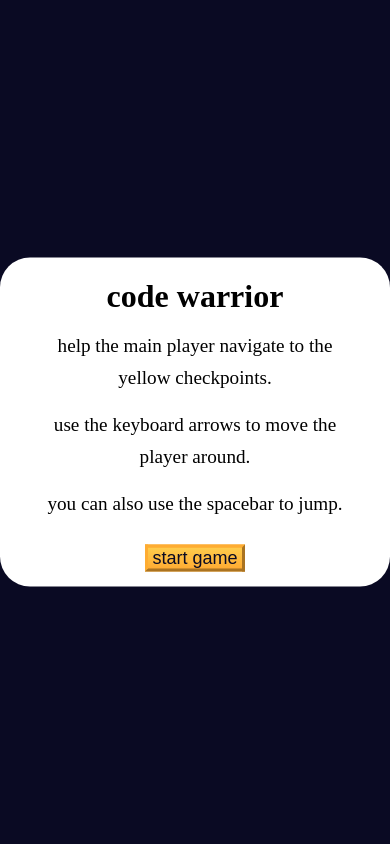
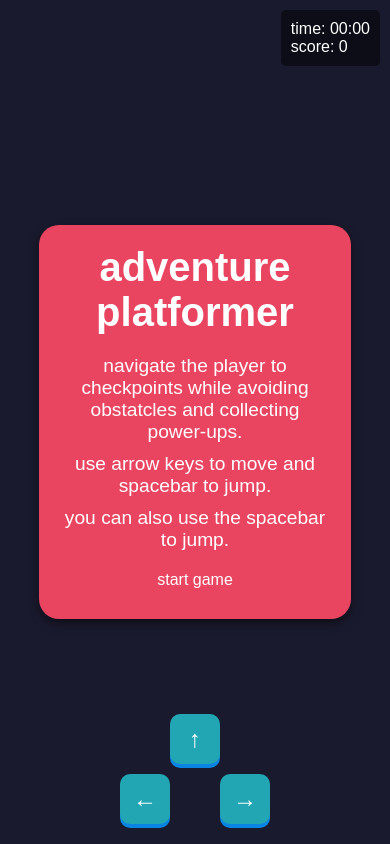
Before and after one commit to xylemic/practice_repo, a plain HTML site: page platformer-game/index.html in a window 390 px wide. Drawn offline with Linux system fonts and the light colour scheme.

Commit message:
small adjustment

```diff
--- a/platformer-game/index.html
+++ b/platformer-game/index.html
@@ -8,23 +8,35 @@
   </head>
   <body>
     <div class="start__screen">
-      <h1 class="main__title">code warrior</h1>
+      <h1 class="main__title">adventure platformer</h1>
       <p class="instructions">
-        help the main player navigate to the yellow checkpoints.
+        navigate the player to checkpoints while avoiding obstatcles and
+        collecting power-ups.
       </p>
-      <p class="instructions">
-        use the keyboard arrows to move the player around.
-      </p>
+      <p class="instructions">use arrow keys to move and spacebar to jump.</p>
       <p class="instructions">you can also use the spacebar to jump.</p>
       <div class="btn__container">
         <button class="btn" id="start-btn">start game</button>
       </div>
     </div>
+
+    <!-- checkpoint  screen -->
     <div class="checkpoint__screen">
-      <h2>congrats!</h2>
-      <p>you reached the last checkpoint.</p>
+      <h2>checkpoint reached!</h2>
+      <p>congratulations! keep going to reach the final goal!</p>
     </div>
+
+    <!-- timer and score display -->
+    <div class="hud">
+      <p>time: <span id="timer">00:00</span></p>
+      <p>score: <span id="score">0</span></p>
+    </div>
+
+    <!-- game canvas -->
     <canvas id="canvas"></canvas>
+
+    <!-- directional controls for mobile/tablets -->
+    <div class="direction__controls" id="direction-controls"></div>
     <script src="index.js"></script>
   </body>
 </html>
--- a/platformer-game/index.js
+++ b/platformer-game/index.js
@@ -1,8 +1,11 @@
+// constants and canvas setup
 const startBtn = document.getElementById('start-btn');
 const canvas = document.getElementById('canvas');
 const startScreen = document.querySelector('.start__screen');
 const checkpointScreen = document.querySelector('.checkpoint__screen');
 const checkpointMessage = document.querySelector('.checkpoint__screen > p');
+const timerDisplay = document.getElementById('timer');
+const scoreDisplay = document.getElementById('score');
 
 const ctx = canvas.getContext('2d');
 canvas.width = innerWidth;
@@ -10,11 +13,22 @@ canvas.height = innerHeight;
 
 const gravity = 0.5;
 let isCheckpointCollisionDetectionActive = true;
+let timer = 0;
+let score = 0;
+let gameInterval;
 
+// utility function
 const proportionalSize = (size) => {
   return innerHeight < 500 ? Math.ceil((size / 500) * innerHeight) : size;
 };
 
+const formatTime = (seconds) => {
+  const minutes = Math.floor(seconds / 60);
+  const secs = seconds % 60;
+  return `${minutes.toString().padStart(2, '0')}:${secs.toString().padStart(2, '0')}`;
+};
+
+// classes
 class Player {
   constructor() {
     this.position = {
@@ -27,10 +41,11 @@ class Player {
     };
     this.width = proportionalSize(40);
     this.height = proportionalSize(40);
+    this.color = '#e94560';
   }
 
   draw() {
-    ctx.fillStyle = '#99c9ff';
+    ctx.fillStyle = this.color;
     ctx.fillRect(this.position.x, this.position.y, this.width, this.height);
   }
 
@@ -69,10 +84,11 @@ class Platform {
     };
     this.width = 200;
     this.height = proportionalSize(40);
+    this.color = '#0f3460';
   }
 
   draw() {
-    ctx.fillStyle = '#acd157';
+    ctx.fillStyle = this.color;
     ctx.fillRect(this.position.x, this.position.y, this.width, this.height);
   }
 }
@@ -86,10 +102,11 @@ class CheckPoint {
     this.width = proportionalSize(40);
     this.height = proportionalSize(70);
     this.claimed = false;
+    this.color = '#f9d71c';
   }
 
   draw() {
-    ctx.fillStyle = '#f1be32';
+    ctx.fillStyle = this.color;
     ctx.fillRect(this.position.x, this.position.y, this.width, this.height);
   }
 
@@ -98,11 +115,14 @@ class CheckPoint {
     this.height = 0;
     this.position.y = Infinity;
     this.claimed = true;
+    score += 100;
+    scoreDisplay.textContent = score;
   }
 }
 
+
+// initialization
 const player = new Player();
-
 const platformPositions = [
   { x : 500, y : proportionalSize(450) },
   { x : 700, y : proportionalSize(400) },
@@ -274,3 +294,39 @@ window.addEventListener('keydown', ({ key }) => {
 window.addEventListener('keyup', ({ key }) => {
   movePlayer(key, 0, false);
 });
+
+
+// references to directional controls
+const directionControls = document.createElement('div');
+directionControls.className = 'direction__controls';
+directionControls.innerHTML = `
+  <button class="control__btn" id="btn-up">↑</button>
+  <div class="horizontal__controls">
+    <button class="control__btn" id="btn-left">←</button>
+    <button class="control__btn" id="btn-right">→</button>
+  </div>
+`;
+document.body.appendChild(directionControls);
+
+const btnUp = document.getElementById('btn-up');
+const btnLeft = document.getElementById('btn-left');
+const btnRight = document.getElementById('btn-right');
+
+// toggle directional controls visibility based on screen width
+const toggleControlsVisibility = () => {
+  if (window.innerWidth <= 767) {
+    directionControls.style.display = 'flex';
+  } else {
+    directionControls.style.display = 'none';
+  }
+};
+toggleControlsVisibility();
+window.addEventListener('resize', toggleControlsVisibility);
+
+// attach event listeners to directional btns
+btnUp.addEventListener('mousedown', () => movePlayer('ArrowUp', 0, true));
+btnUp.addEventListener('mouseup', () => movePlayer('ArrowUp', 0, false));
+btnLeft.addEventListener('mousedown', () => movePlayer('ArrowLeft', 8, true));
+btnLeft.addEventListener('mouseup', () => movePlayer('ArrowLeft', 0, false));
+btnRight.addEventListener('mousedown', () => movePlayer('ArrowRight', 8, true));
+btnRight.addEventListener('mouseup', () => movePlayer('ArrowRight', 0, false));
--- a/platformer-game/styles.css
+++ b/platformer-game/styles.css
@@ -1,3 +1,4 @@
+/* gemeral reset */
 *, *::before, *::after {
   margin: 0;
   padding: 0;
@@ -5,77 +6,149 @@
 }
 
 :root {
-  --main-bg-color: #0a0a23;
-  --section-bg-color: #fff;
-  --golden-yellow: #feac32;
+  --main-bg-color: #1a1a2e;
+  --section-bg-color: #e94560;
+  --platform-color: #0f3460;
+  --player-color: #e94560;
+  --checkpoint-color: #f9d71c;
+  --font-color: #ffffff;
+  --btn-hover-color: #903749;
+  --control-btn-color: #22a6b3;
+  --control-btn-shadow: #0984e3;
 }
 
 body {
+  font-family: 'Arial', sans-serif;
   background-color: var(--main-bg-color);
+  color: var(--font-color);
 }
 
+/* start screen */
 .start__screen {
   background: var(--section-bg-color);
-  width: 100%;
+  width: 80%;
   position: absolute;
   top: 50%;
   left: 50%;
   margin-right: -50%;
   transform: translate(-50%, -50%);
-  border-radius: 30px;
+  border-radius: 20px;
   padding: 20px;
-  padding-bottom: 5px;
+  box-shadow: 0 4px 10px rgba(0, 0, 0, .5);
+  text-align: center;
 }
 
 .main__title {
-  text-align: center;
+  font-size: 2.5rem;
+  color: var(--font-color);
+  margin-bottom: 20px;
 }
 
 .instructions {
-  text-align: center;
   font-size: 1.2rem;
-  margin: 15px;
-  line-height: 2rem;
+  margin: 10px 0;
 }
 
 .btn {
   cursor: pointer;
-  width: 100px;
-  margin: 10px;
-  color: var(--main-bg-color);
-  font-size: 18px;
-  background: var(--golden-yellow);
-  background-image: linear-gradient(#fecc4c, #ffac33);
-  border-color: var(--golden-yellow);
-  border-width: 3px;
+  padding: 10px 20px;
+  color: var(--font-color);
+  font-size: 1rem;
+  background: var(--section-bg-color);
+  /* background-image: linear-gradient(#fecc4c, #ffac33); */
+  border: none;
+  /* border-color: var(--golden-yellow); */
+  /* border-width: 3px; */
+  border-radius: 10px;
+  transition: background .3s ease;
 }
 
 .btn:hover {
-  background-image: linear-gradient(#ffcc4c, #f89808);
+  background: var(--btn-hover-color);
 }
 
-.btn__container {
+/* .btn__container {
   display: flex;
   justify-content: center;
   align-items: center;
-}
+} */
 
+
+/* checkpoint screen */
 .checkpoint__screen {
   position: absolute;
-  left: 0;
-  right: 0;
-  margin-left: auto;
-  margin-right: auto;
-  width: 100%;
+  left: 50%;
+  right: 20%;
+  transform: translateX(-50%);
   text-align: center;
   background: var(--section-bg-color);
-  border: 20px;
-  padding: 10px;
+  border-radius: 20px;
+  padding: 20px;
+  box-shadow: 0 4px 10px rgba(0, 0, 0, 0.5);
   display: none;
 }
 
+.checkpoint__screen h2 {
+  font-size: 1.8rem;
+  margin-bottom: 10px;
+}
+
+.hud {
+  position: fixed;
+  top: 10px;
+  right: 10px;
+  background: rgba(0, 0, 0, .5);
+  padding: 10px;
+  border-radius: 5px;
+}
+
 #canvas {
+  display: block;
+}
+
+/* directional controls */
+.direction__controls {
+  position: fixed;
+  bottom: 20px;
+  left: 50%;
+  transform: translateX(-50%);
+  display: flex;
+  align-items: center;
+  flex-direction: column;
+  gap: 10px;
   display: none;
+}
+
+.direction__controls .horizontal__controls {
+  display: flex;
+  gap: 50px;
+
+}
+
+.control__btn {
+  width: 50px;
+  height: 50px;
+  background: var(--control-btn-color);
+  color: var(--font-color);
+  font-size: 1.5rem;
+  border: none;
+  border-radius: 10px;
+  box-shadow: 0 4px var(--control-btn-shadow);
+  transition: transform .3s ease, box-shadow .2s ease;
+  cursor: pointer;
+}
+
+.control__btn:active {
+  transform: translateY(4px);
+  box-shadow: 0 2px var(--control-btn-shadow);
+}
+
+
+/* show controls on smaller screens */
+@media (max-width: 767px) {
+  .direction__controls {
+    display: flex;
+  }
 }
 
 @media (min-width: 768px) {
```
